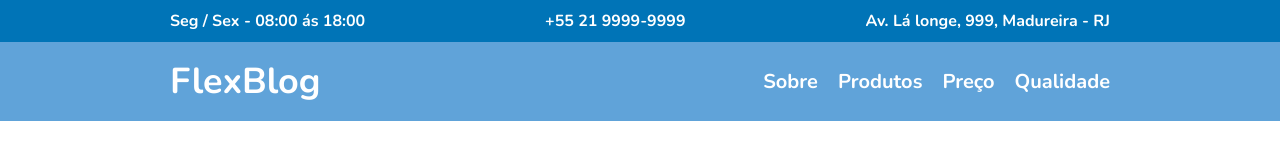
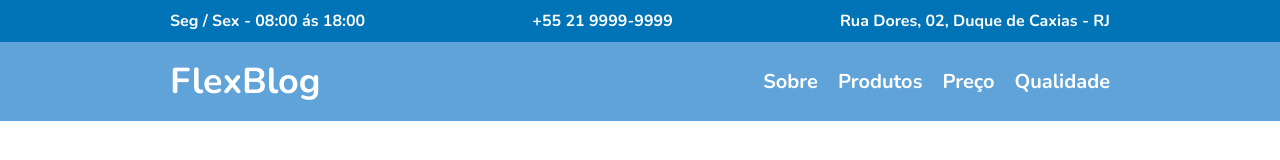
Before and after one commit to JonathanThery/Flexblog, a plain HTML site: page index.html in a window 1280 px wide. Shown: the top 160 px of the page. Drawn offline with nearby package versions, Linux system fonts and the light colour scheme.

Commit message:
Mudança de endereço

```diff
--- a/index.html
+++ b/index.html
@@ -16,7 +16,7 @@
         <div class="info">
             <p>Seg / Sex - 08:00 ás 18:00</p>
             <a href="tel:+5521999999999">+55 21 9999-9999</a>
-            <p>Av. Lá longe, 999, Madureira - RJ</p>
+            <p>Rua Dores, 02, Duque de Caxias - RJ</p>
         </div>
     </div>
 
```
